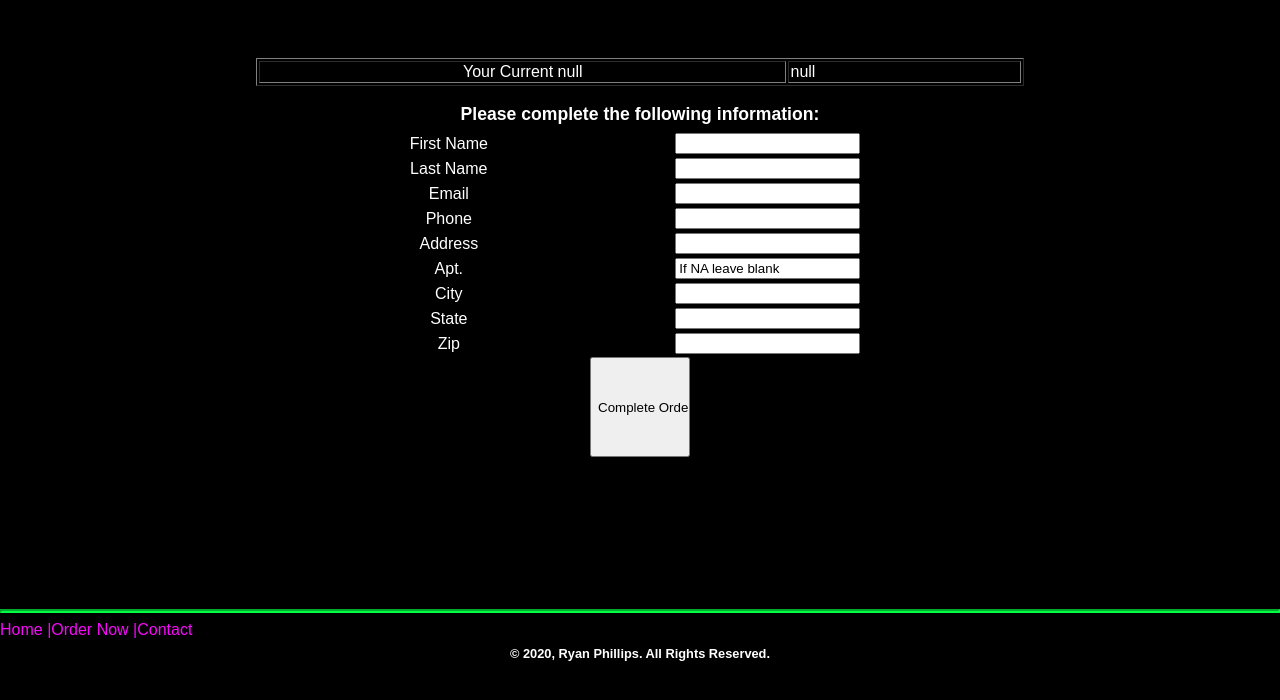
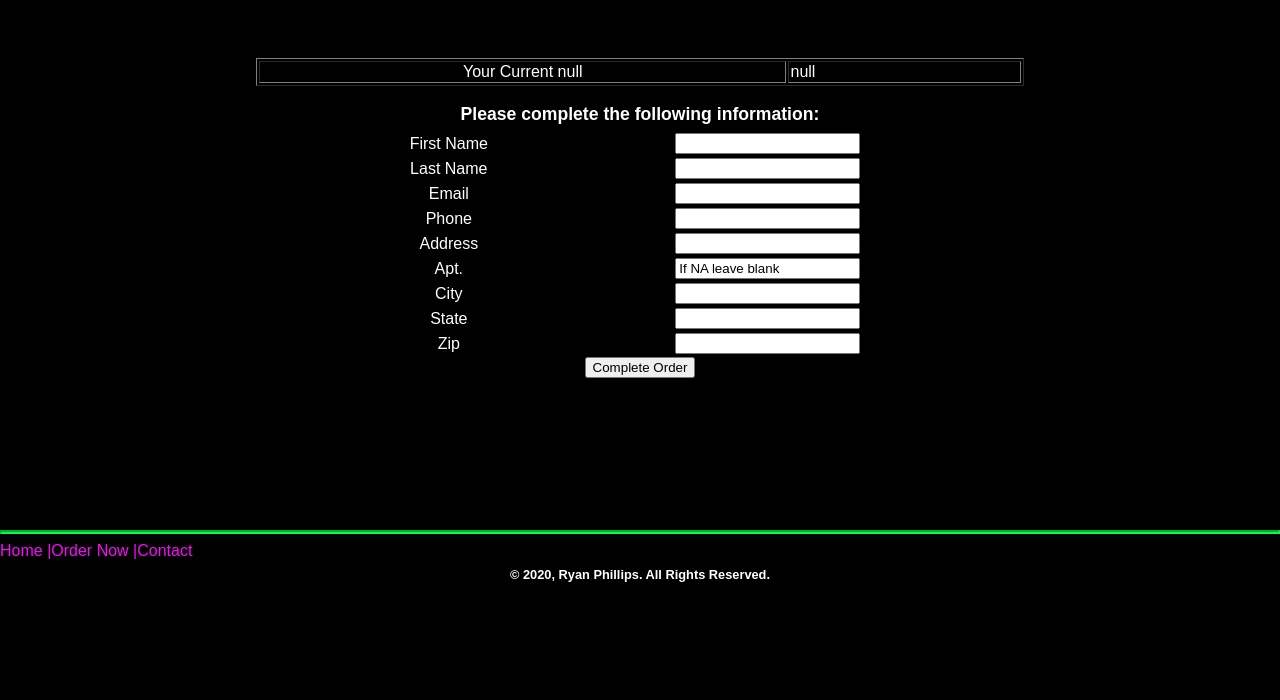
Before and after one commit to ryanphillipsedcc/CIS242, a plain HTML site: page site_folder/html/custsummary.html in a window 1280 px wide. Shown: the part 152-852 px from the top of the page. After the commit the page ends 800 px from the top, so only its background shows below. Drawn offline with nearby package versions, Linux system fonts and the light colour scheme; some packages are replaced by stand-ins of ours; a script that the page names is missing.

Commit message:
Add files via upload

```diff
--- a/site_folder/html/custsummary.html
+++ b/site_folder/html/custsummary.html
@@ -101,7 +101,7 @@
 
 	</table>
 		<div>
-			<input style="width:100px; height:100px;" id="submitCust" type="submit" value = "Complete Order"></td>
+			<input id="submitCust" type="submit" value ="Complete Order"></td>
 		</div>
 	</form>
 </div>
```
